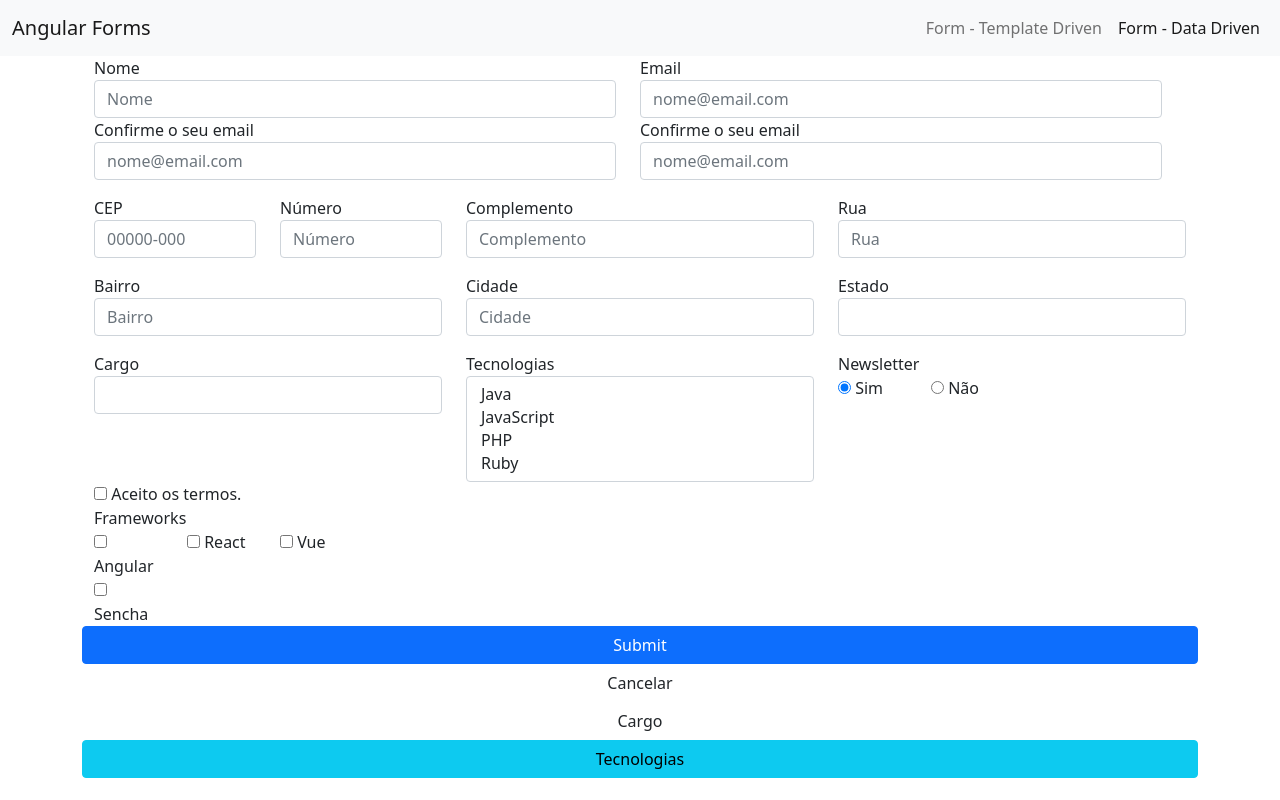
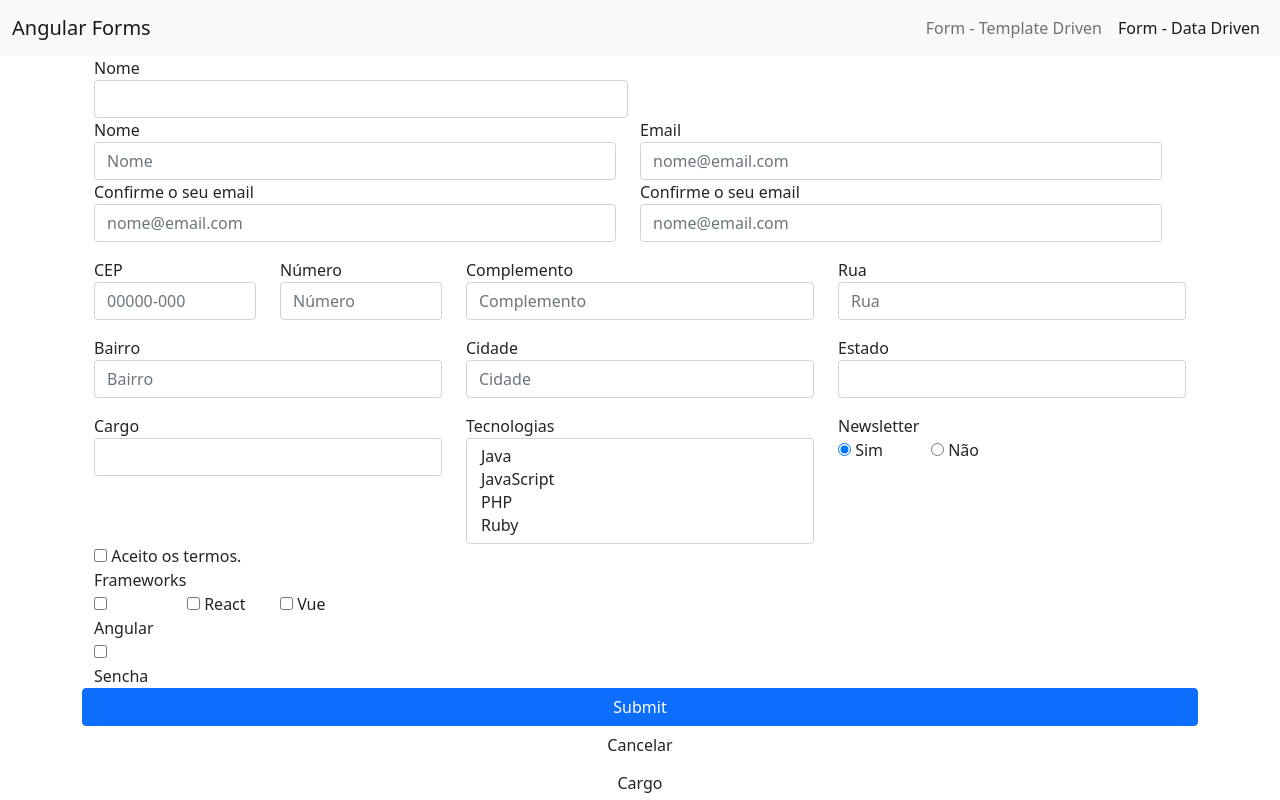
Before and after one commit to Eronheit/angular-forms, an Angular app: page /data-form in a window 1280 px wide. Shown: the top 800 px of the page. Built offline with nearby package versions, Linux system fonts and the light colour scheme.

Commit message:
feat: custom input field component (ControlValueAcessor)

```diff
--- a/src/app/data-form/data-form.component.html
+++ b/src/app/data-form/data-form.component.html
@@ -2,6 +2,15 @@
   <form [formGroup]="dataForm" (ngSubmit)="onSubmit()">
     <div class="row">
       <div class="row mb-3">
+        <app-input-field
+          id="nome"
+          label="Nome"
+          class="col-sm-12"
+          formControlName='nome'
+          [control]="this.dataForm.get('nome')"
+          [isValidField]="!!checkIsValidField('nome')"
+        ></app-input-field>
+
         <div class="form-group has-validation col-sm-6">
           <label for="nome">Nome</label>
 
--- /dev/null
+++ b/src/app/shared/input-field/input-field.component.html
@@ -0,0 +1,12 @@
+<div class="form-group has-validation col-sm-6">
+  <label [attr.for]="id" class="control-label">{{ label }}</label>
+  <input
+    [type]="type"
+    class="form-control"
+    [id]="id"
+    [readonly]="!!isReadOnly"
+    [(ngModel)]="value"
+    [class.is-invalid]="isValidField"
+  >
+  <app-error-msg [control]="control" [label]="label"></app-error-msg>
+</div>
--- /dev/null
+++ b/src/app/shared/input-field/input-field.component.ts
@@ -0,0 +1,56 @@
+import { Component, forwardRef, Input, OnInit } from '@angular/core';
+import { ControlValueAccessor, NG_VALUE_ACCESSOR } from '@angular/forms';
+
+const INPUT_FIELD_VALUE_ACCESSOR: any = {
+  provide: NG_VALUE_ACCESSOR,
+  useExisting: forwardRef(() => InputFieldComponent),
+  multi: true
+};
+
+@Component({
+  selector: 'app-input-field',
+  templateUrl: './input-field.component.html',
+  styleUrls: ['./input-field.component.css'],
+  providers: [INPUT_FIELD_VALUE_ACCESSOR]
+})
+export class InputFieldComponent implements ControlValueAccessor {
+
+  @Input() isValidField!: boolean;
+  @Input() id!: string;
+  @Input() label!: string;
+  @Input() type = 'text';
+  @Input() control!: any;
+  @Input() isReadOnly = false;
+
+  private innerValue: any;
+
+  get value() {
+    return this.innerValue;
+  }
+
+  set value(v: any) {
+    if(v !== this.innerValue) {
+      this.innerValue = v;
+      this.onChangeCb(v);
+    }
+  }
+
+  onChangeCb: (_: any) => void = () => {};
+  onTouchedCb: (_: any) => void = () => {};
+
+  writeValue(v: any): void {
+    this.value = v;
+  }
+
+  registerOnChange(fn: any): void {
+    this.onChangeCb = fn;
+  }
+
+  registerOnTouched(fn: any): void {
+    this.onTouchedCb = fn;
+  }
+
+  setDisabledState?(isDisabled: boolean): void {
+    this.isReadOnly = isDisabled;
+  }
+}
```
Also changed, not shown: src/app/shared/shared.module.ts (+5 -2 lines), src/app/shared/input-field/input-field.component.css (added), 1 other file (tests, documents, lock files or other folders).
